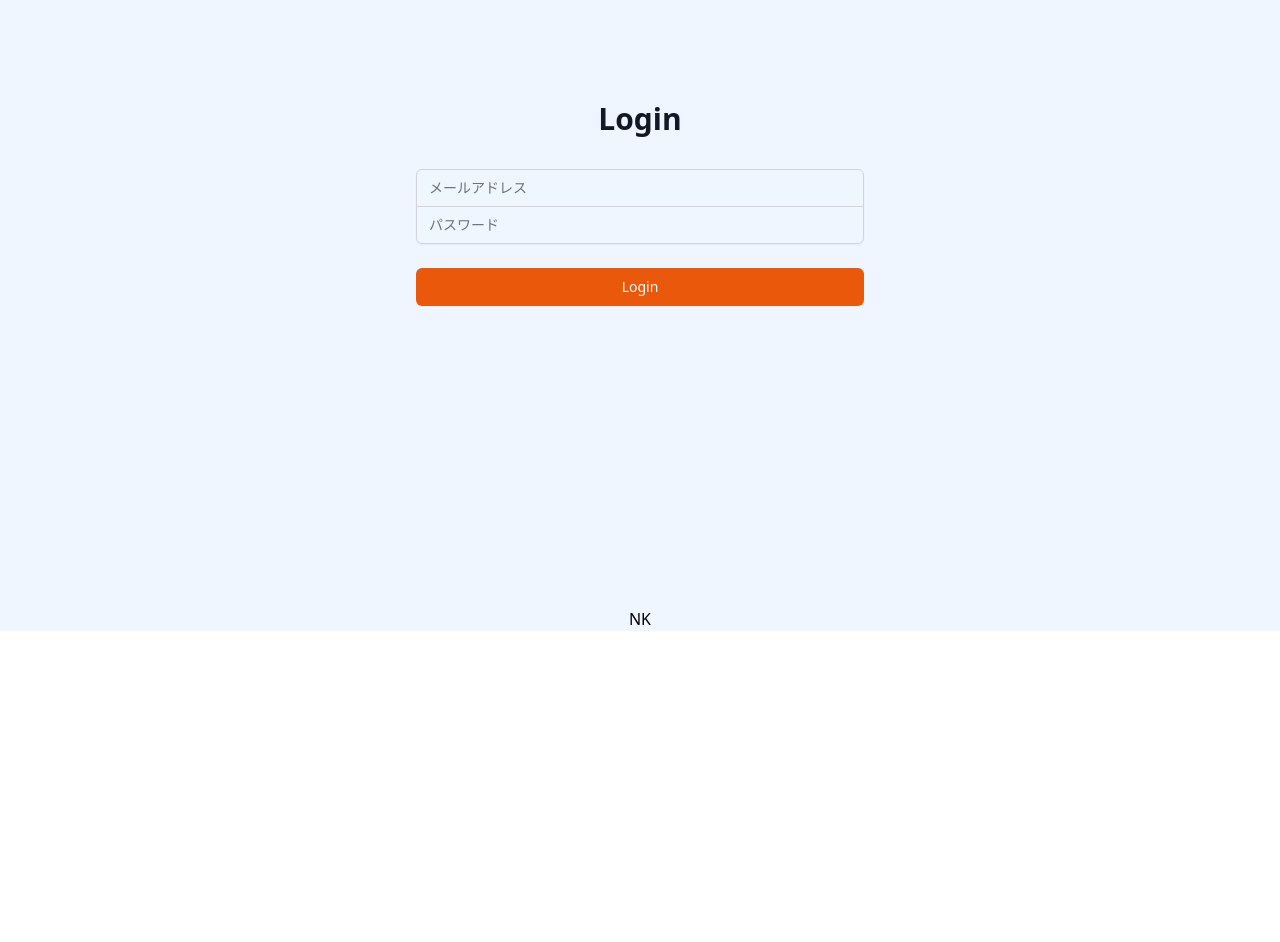
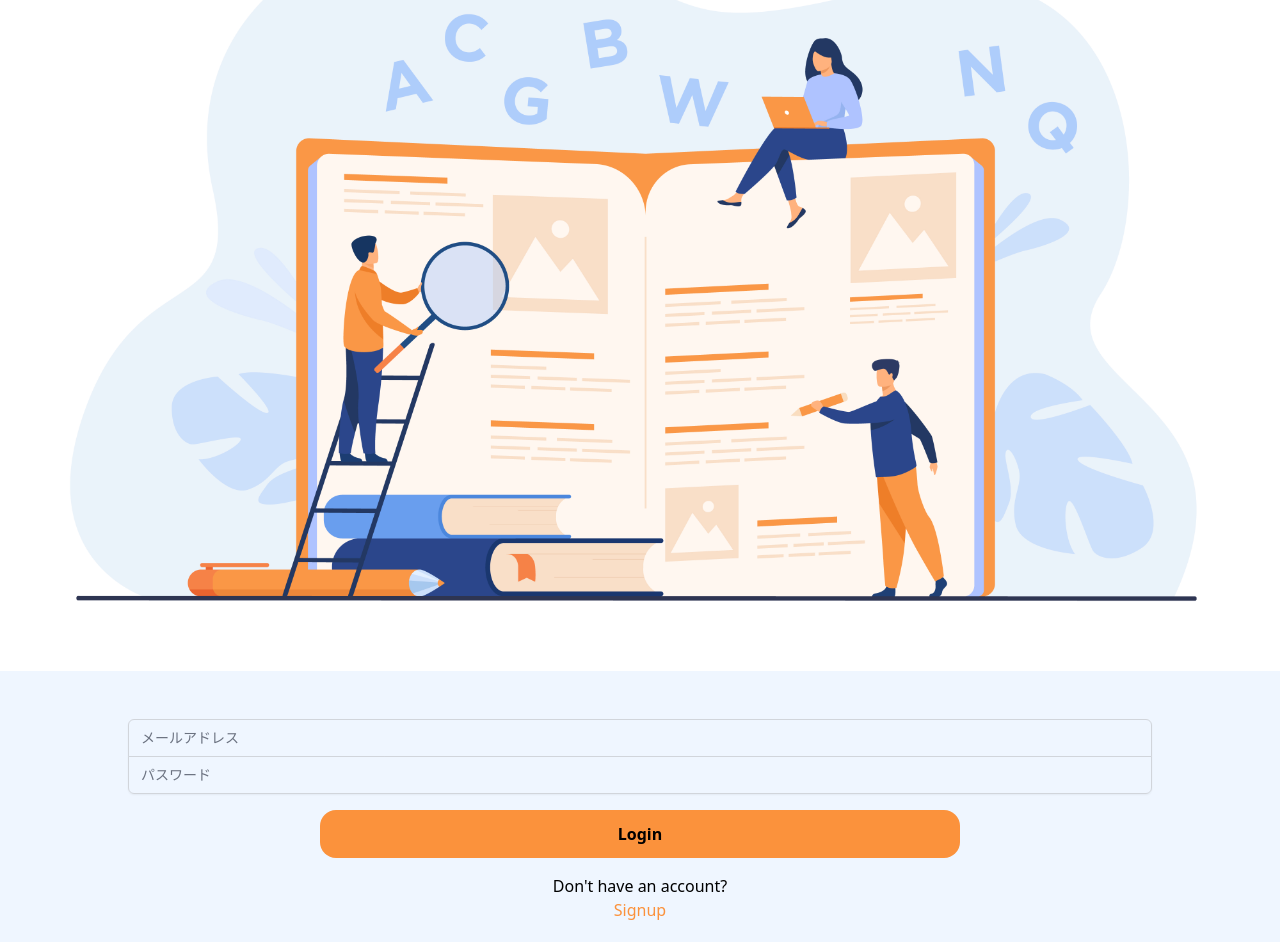
Before and after one commit to kikudesuyo/pratan, a React (Vite) app in the folder frontend/: page /login in a window 1280 px wide. Shown: the part 273-1215 px from the top of the page. Before the commit the page ends 904 px from the top, so only its background shows below. Built offline with nearby package versions, Linux system fonts and the light colour scheme.

Commit message:
modify style

```diff
--- a/frontend/src/pages/Login.tsx
+++ b/frontend/src/pages/Login.tsx
@@ -1,8 +1,13 @@
 import { useState } from "react";
+import { useNavigate, Link } from "react-router-dom";
+import Button from "@/components/Button/Button";
+import { PATHS } from "@/utils/constants/Paths";
+import LearningLogo from "@/assets/imgs/leaning-language.jpg";
 
 const Login = () => {
   const [email, setEmail] = useState("");
   const [password, setPassword] = useState("");
+  const navigate = useNavigate();
 
   const handleSubmit = () => {
     // ログイン処理をここに実装
@@ -10,14 +15,10 @@ const Login = () => {
   };
 
   return (
-    <div className="min-h-screen flex items-center justify-center py-12 px-4 sm:px-6 lg:px-8">
-      <div className="max-w-md w-full space-y-8">
-        <div>
-          <h2 className="mt-6 text-center text-3xl font-extrabold text-gray-900">
-            Login
-          </h2>
-        </div>
-        <form className="mt-8 space-y-6" onSubmit={handleSubmit}>
+    <div className="flex flex-col items-center justify-center gap-4">
+      <h2 className="mt-6 text-4xl font-extrabold text-center">Login</h2>
+      <img src={LearningLogo} alt="" />
+      <form className="w-4/5 mt-8" onSubmit={handleSubmit}>
         <div className="rounded-md shadow-sm -space-y-px">
           <div>
             <input
@@ -26,7 +27,7 @@ const Login = () => {
               type="email"
               autoComplete="email"
               required
-                className="appearance-none rounded-none relative block w-full px-3 py-2 border border-gray-300 placeholder-gray-500 text-gray-900 rounded-t-md focus:outline-none focus:ring-orange-500 focus:border-orange-500 focus:z-10 sm:text-sm"
+              className="relative block w-full px-3 py-2 text-gray-900 placeholder-gray-500 border border-gray-300 rounded-none appearance-none rounded-t-md focus:outline-none focus:ring-orange-500 focus:border-orange-500 focus:z-10 sm:text-sm"
               placeholder="メールアドレス"
               value={email}
               onChange={(e) => setEmail(e.target.value)}
@@ -39,23 +40,26 @@ const Login = () => {
               type="password"
               autoComplete="current-password"
               required
-                className="appearance-none rounded-none relative block w-full px-3 py-2 border border-gray-300 placeholder-gray-500 text-gray-900 rounded-b-md focus:outline-none focus:ring-orange-500 focus:border-orange-500 focus:z-10 sm:text-sm"
+              className="relative block w-full px-3 py-2 text-gray-900 placeholder-gray-500 border border-gray-300 rounded-none appearance-none rounded-b-md focus:outline-none focus:ring-orange-500 focus:border-orange-500 focus:z-10 sm:text-sm"
               placeholder="パスワード"
               value={password}
               onChange={(e) => setPassword(e.target.value)}
             />
           </div>
         </div>
-
-          <div>
-            <button
-              type="submit"
-              className="group relative w-full flex justify-center py-2 px-4 border border-transparent text-sm font-medium rounded-md text-white bg-orange-600 hover:bg-orange-700 focus:outline-none focus:ring-2 focus:ring-offset-2 focus:ring-orange-500"
-            >
-              Login
-            </button>
-          </div>
       </form>
+      <Button
+        label="Login"
+        style="bg-orange-400 hover:bg-orange-500 w-1/2 h-12"
+        func={() => {
+          navigate(PATHS.WORDLIST);
+        }}
+      />
+      <div className="flex flex-col items-center">
+        <p>Don't have an account?</p>
+        <Link to={PATHS.SIGNUP} className="font-medium text-orange-400 ">
+          Signup
+        </Link>
       </div>
     </div>
   );
```
Lines whose indentation alone changed are shown as unchanged.
